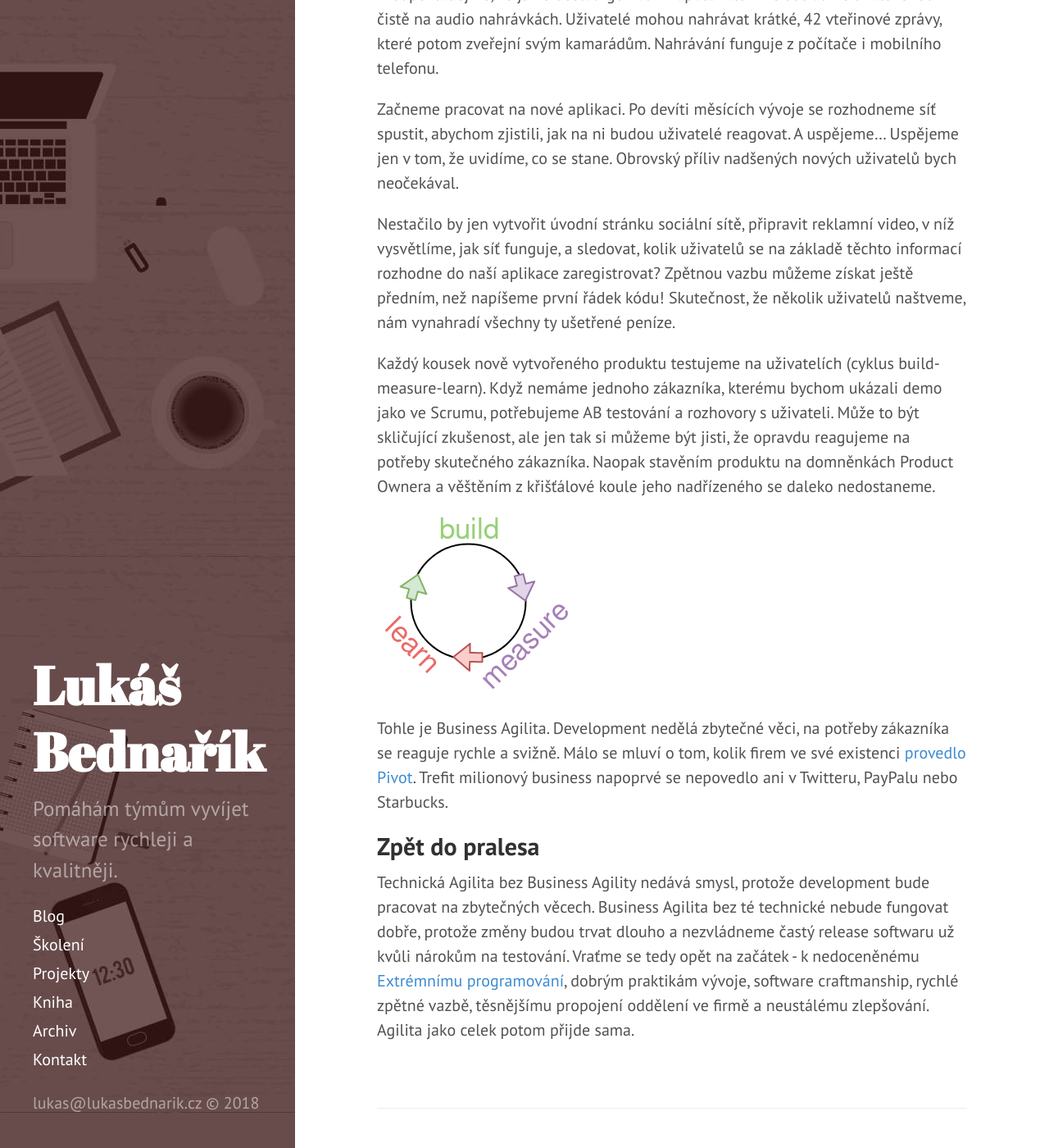
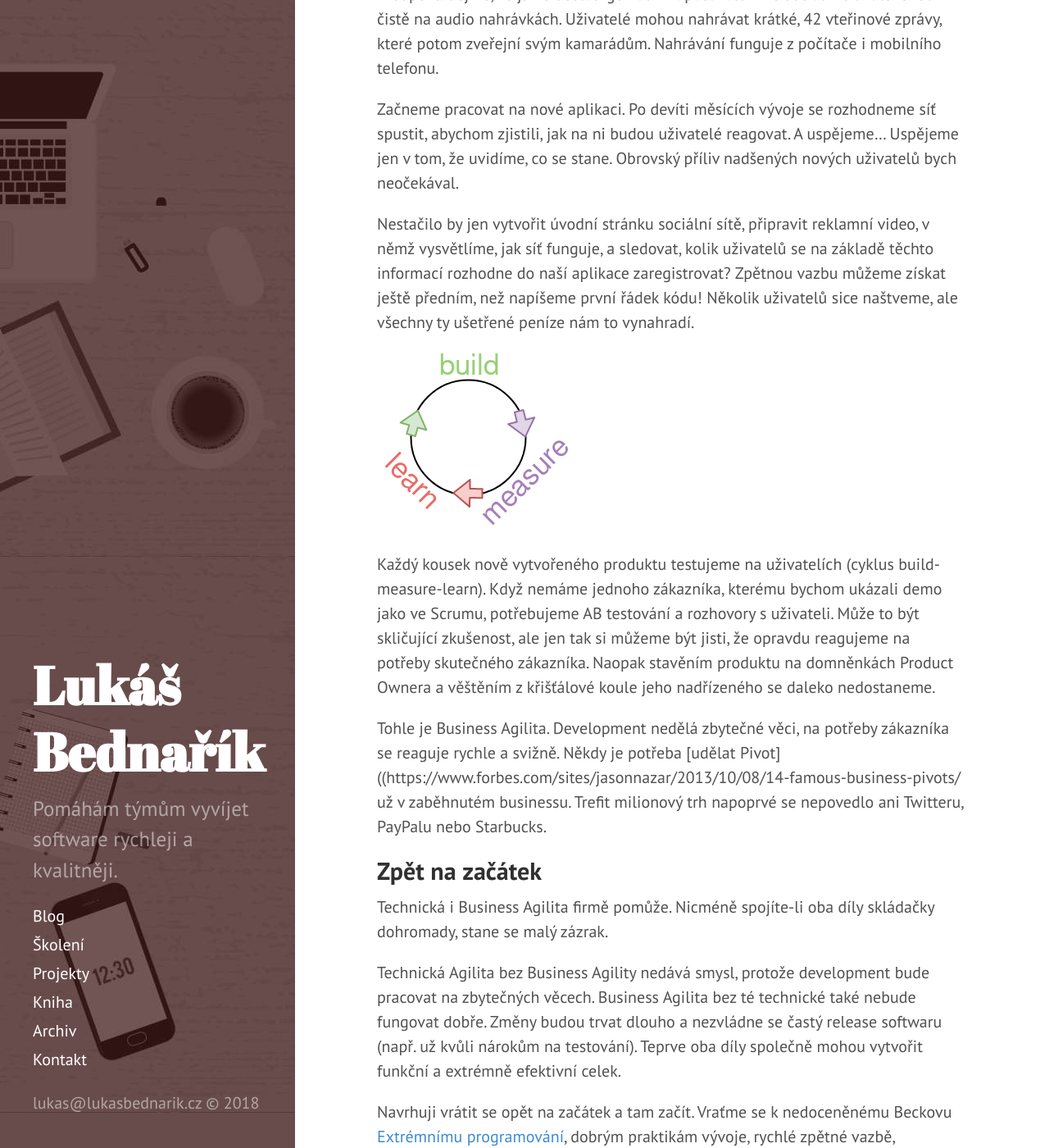
Before and after one commit to lukasbednarik/lukasbednarik.cz, a Jekyll site: the page built from _posts/2018-09-04-agilita-z-vyprodeje.md, in a window 1280 px wide and 1400 px high, scrolled down 1676 px. Shown: the whole window at 82% size. Built offline with Jekyll 4.4.1, drawn with Linux system fonts in a browser that asks for light colours; some of the changed text lies outside the part shown.

Commit message:
article version from linkedin

```diff
--- a/_posts/2018-09-04-agilita-z-vyprodeje.md
+++ b/_posts/2018-09-04-agilita-z-vyprodeje.md
@@ -18,63 +18,71 @@
 
 ![Sleva 50%]({{ site.url }}/assets/sales-50-off.png)
 
-## Dvě strany téže mince
+## Dva díly Agility
 
 ### Technická Agilita
 
-Ne s každým kódem můžete naskočit na Agilní vývoj. Bude-li někdo tvrdit, že ano, že jen stačí provést
-reorganizaci a změnu procesů, nevěřil bych mu. Máte-li v codebase 1000 bugů (a v takovém týmu jsem pracoval),
-nemůžete dělat Scrum už jen proto, že nejste schopni bug estimovat a tedy nemůžete
-měřit velocity týmu. Oprava některých bugů trvá i tři týdny (zažil jsem) a pak nejste schopni doručit
-sprint. Navíc práce na bugu se špatně škáluje - je velmi těžké zařídit, aby na jedné chybě mohl dělat celý tým.
+Ne s každým kódem můžete naskočit na Agilní vývoj. Bude-li někdo tvrdit, že ano,
+že jen stačí provést reorganizaci a změnu procesů, nevěřil bych mu.
+Máte-li v codebase 1000 bugů (a v takovém týmu jsem pracoval),
+nemůžete dělat Scrum už jen proto, že nejste schopni bug estimovat a
+tedy nemůžete měřit velocity týmu. Oprava některých bugů trvá i tři týdny (zažil jsem)
+a pak nejste schopni doručit sprint. Navíc práce na bugu se špatně škáluje - je velmi těžké zařídit,
+aby na jedné chybě mohl dělat celý tým.
 
-Další kritickou věcí je automatizace. Nemáte-li automatizované testy, nemůžete dělat release
-na konci každého sprintu. Takže na konci sprintu nebudete mít použitelný produkt a opět neděláte Scrum.
-I kdyby jste provedli kompletní reorganizaci celé firmy, těch 1000 bugů v codebase pořád zůstane.
+Další kritickou věcí je automatizace. Nemáte-li automatizované testy,
+nemůžete dělat release na konci každého sprintu. Takže na konci sprintu nebudete mít použitelný
+produkt a opět neděláte Scrum. I kdyby jste provedli kompletní reorganizaci celé firmy,
+těch 1000 bugů v codebase pořád zůstane.
 
-Vyřešením problému kvality kódu, automatizace testování, continuous integration / release, unit testů
-(které téměř žádný vývojář neumí psát dobře a neví o tom), vytváření smysluplných metrik a DevOps praktik
-se dostáváme to sféry Technické Agility.
+Vyřešením problému kvality kódu, automatizace testování, continuous integration / release,
+unit testů (které téměř žádný vývojář neumí psát dobře a neví o tom),
+vytváření smysluplných metrik a DevOps praktik se dostáváme to sféry Technické Agility.
 
 ### Business Agilita
 
-Druhá strana mince je tzv. Business Agilita. Business Agilita bývá definována jako schopnost
-umět rychle a flexibilně reagovat na změny trhu a požadavky zákazníka.
-Pro mě Business Agilita znamená *nenechat development pracovat na zbytečných věcech*,
+Druhá strana mince je tzv. Business Agilita. Business Agilita bývá definována jako
+schopnost umět rychle a flexibilně reagovat na změny trhu a požadavky zákazníka.
+Pro mě Business Agilita znamená nenechat development pracovat na zbytečných věcech,
 což se z velké části kryje s Lean startup přístupem.
 
-Předpokládejme, že jsme dostali geniální nápad. Založíme sociální síť založenou čistě na audio nahrávkách.
-Uživatelé mohou nahrávat krátké, 42 vteřinové zprávy, které potom zveřejní svým kamarádům.
-Nahrávání funguje z počítače i mobilního telefonu.
+Předpokládejme, že jsme dostali geniální nápad.
+Založíme sociální síť založenou čistě na audio nahrávkách. Uživatelé mohou nahrávat krátké,
+42 vteřinové zprávy, které potom zveřejní svým kamarádům. Nahrávání funguje z počítače i mobilního telefonu.
 
-Začneme pracovat na nové aplikaci. Po devíti měsících vývoje se rozhodneme síť spustit, abychom zjistili,
-jak na ni budou uživatelé reagovat. A uspějeme... Uspějeme jen v tom, že uvidíme, co se stane.
-Obrovský příliv nadšených nových uživatelů bych neočekával.
+Začneme pracovat na nové aplikaci. Po devíti měsících vývoje se rozhodneme síť spustit,
+abychom zjistili, jak na ni budou uživatelé reagovat. A uspějeme… Uspějeme jen v tom,
+že uvidíme, co se stane. Obrovský příliv nadšených nových uživatelů bych neočekával.
 
-Nestačilo by jen vytvořit úvodní stránku sociální sítě, připravit reklamní video, v níž vysvětlíme,
-jak síť funguje, a sledovat, kolik uživatelů se na základě těchto informací rozhodne
-do naší aplikace zaregistrovat? Zpětnou vazbu můžeme získat ještě předním, než napíšeme první řádek kódu!
-Skutečnost, že několik uživatelů naštveme, nám vynahradí všechny ty ušetřené peníze.
+Nestačilo by jen vytvořit úvodní stránku sociální sítě, připravit reklamní video,
+v němž vysvětlíme, jak síť funguje, a sledovat, kolik uživatelů se na základě těchto
+informací rozhodne do naší aplikace zaregistrovat? Zpětnou vazbu můžeme získat ještě předním,
+než napíšeme první řádek kódu! Několik uživatelů sice naštveme, ale všechny ty ušetřené peníze nám to vynahradí.
 
-Každý kousek nově vytvořeného produktu testujeme na uživatelích
-(cyklus build-measure-learn). Když nemáme jednoho zákazníka,
-kterému bychom ukázali demo jako ve Scrumu, potřebujeme AB testování a rozhovory s uživateli.
-Může to být skličující zkušenost, ale jen tak si můžeme být jisti, že opravdu reagujeme
-na potřeby skutečného zákazníka. Naopak stavěním produktu na domněnkách Product Ownera
-a věštěním z křišťálové koule jeho nadřízeného se daleko nedostaneme.
+![Cyklus build-measure-learn]({{ site.url }}/assets/build-measure-learn.png)
 
-![Sleva 50%]({{ site.url }}/assets/build-measure-learn.png)
+Každý kousek nově vytvořeného produktu testujeme na uživatelích (cyklus build-measure-learn).
+Když nemáme jednoho zákazníka, kterému bychom ukázali demo jako ve Scrumu,
+potřebujeme AB testování a rozhovory s uživateli. Může to být skličující zkušenost,
+ale jen tak si můžeme být jisti, že opravdu reagujeme na potřeby skutečného zákazníka.
+Naopak stavěním produktu na domněnkách Product Ownera a věštěním z křišťálové
+koule jeho nadřízeného se daleko nedostaneme.
 
 Tohle je Business Agilita. Development nedělá zbytečné věci, na potřeby zákazníka se reaguje rychle a svižně.
-Málo se mluví o tom, kolik firem ve své existenci
-[provedlo Pivot](https://www.forbes.com/sites/jasonnazar/2013/10/08/14-famous-business-pivots/).
-Trefit milionový business napoprvé se nepovedlo ani v Twitteru, PayPalu nebo Starbucks.
+Někdy je potřeba [udělat Pivot]((https://www.forbes.com/sites/jasonnazar/2013/10/08/14-famous-business-pivots/
+už v zaběhnutém businessu. Trefit milionový trh napoprvé se nepovedlo ani Twitteru,
+PayPalu nebo Starbucks.
 
-## Zpět do pralesa
+## Zpět na začátek
+
+Technická i Business Agilita firmě pomůže. Nicméně spojíte-li oba díly skládačky dohromady, stane se malý zázrak.
 
 Technická Agilita bez Business Agility nedává smysl, protože development bude pracovat na zbytečných věcech.
-Business Agilita bez té technické nebude fungovat dobře, protože změny budou trvat dlouho a
-nezvládneme častý release softwaru už kvůli nárokům na testování.
-Vraťme se tedy opět na začátek - k nedoceněnému [Extrémnímu programování](https://lukasbednarik.cz/sluzby),
-dobrým praktikám vývoje, software craftmanship, rychlé zpětné vazbě, těsnějšímu propojení
-oddělení ve firmě a neustálému zlepšování. Agilita jako celek potom přijde sama.
+Business Agilita bez té technické také nebude fungovat dobře.
+Změny budou trvat dlouho a nezvládne se častý release softwaru (např. už kvůli nárokům na testování).
+Teprve oba díly společně mohou vytvořit funkční a extrémně efektivní celek.
+
+Navrhuji vrátit se opět na začátek a tam začít. Vraťme se k nedoceněnému Beckovu
+[Extrémnímu programování](/sluzby),
+dobrým praktikám vývoje, rychlé zpětné vazbě, těsnějšímu propojení prodeje, podpory, vývoje a marketingu.
+Agilita potom přijde sama.
```
